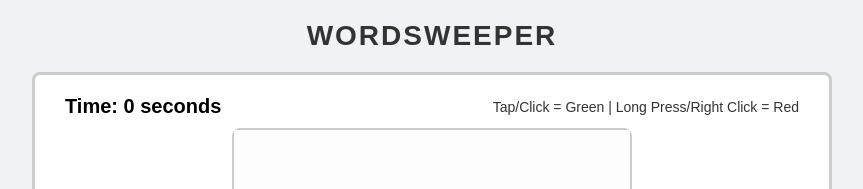
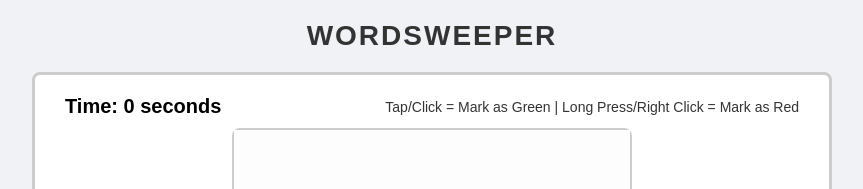
Before and after one commit to benny3hats/wordsweeper, a plain HTML site: page index.html in a window 1280 px wide. Shown: the top 189 px of the page, without its empty margins (208-1071 px from the left). Drawn offline with Linux system fonts and the light colour scheme.

Commit message:
Update index.html

```diff
--- a/index.html
+++ b/index.html
@@ -16,7 +16,7 @@
           <strong>Time:</strong> <span id="time-elapsed">0</span> seconds
         </div>
         <div id="instructions-header">
-          <p>Tap/Click = Green | Long Press/Right Click = Red</p>
+          <p>Tap/Click = Mark as Green | Long Press/Right Click = Mark as Red</p>
         </div>
       </div>
       <!-- Grid container; its size will be set via JS based on difficulty -->
```
